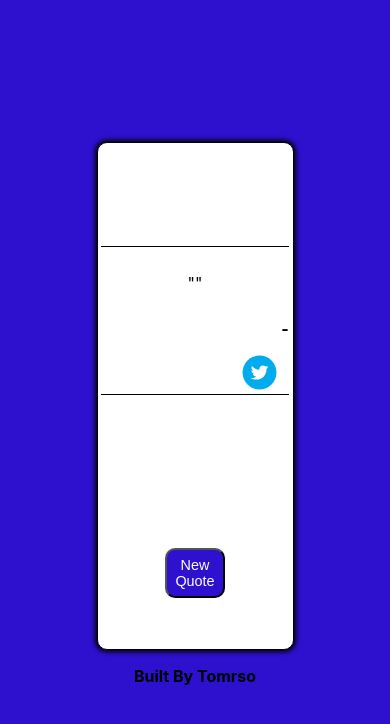
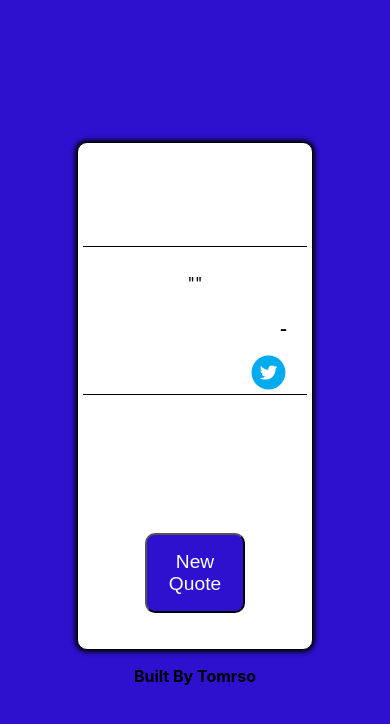
Before and after one commit to Tomrso/quotegenerator, a React (Create React App) app: page / in a window 390 px wide. Shown: the top 724 px of the page. Built offline with nearby package versions, Linux system fonts and the light colour scheme; no server answers; the HTML template or start-up script is replaced by a standard one.

Commit message:
modified:   src/Card.css

```diff
--- a/src/Card.css
+++ b/src/Card.css
@@ -54,6 +54,7 @@
 @media only screen and (max-width: 1000px) {
     #quote-box {
         height: 60%;
+        width: 60%;
     }
     #tweet-button {
         margin-left: 75%;
@@ -64,15 +65,8 @@
     }
     #author {
         font-size: 1.0em;
-        padding: 0;
+        padding-right: 20px;
     }
     #new-quote {
-        height: 50px;
-        width: 60px;
-        font-size: 0.9em;
-    }
-    #buttonWrapper {
-        top: 67.5%;
-        left: 44%;
     }
 }
```
